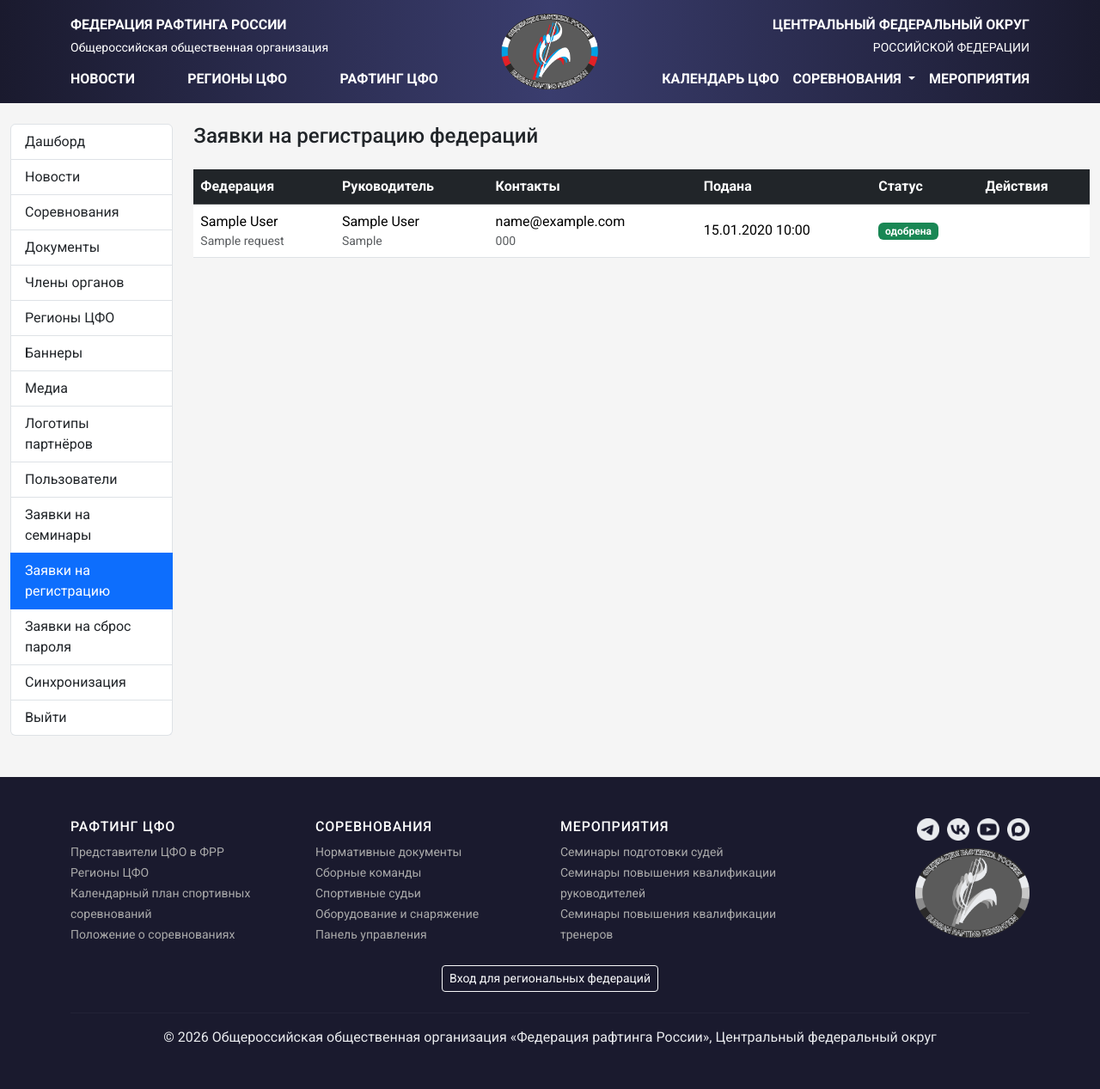
After one commit to rusrafting50-dev/RAFTING_CFO-CODEX, a Flask app: page /admin/federation-requests in a window 1280 px wide. The commit adds this page. Shown: the whole page at 86% size. Run offline with Flask 3, Linux system fonts and the light colour scheme; a user stored in the database is signed in; tables that the repository leaves empty hold one stand-in row (values such as "Sample post").

Commit message:
Вход и регистрация региональных федераций с модерацией в админке
Кнопка «Вход для региональных федераций» внизу футера ведёт на страницу
входа (/admin/login), на которой теперь есть «Забыли пароль?» и
«Зарегистрироваться».

Регистрация — анкета федерации (полное/краткое наименование, ФИО и
контакты руководителя, email как логин, пароль) — уходит заявкой на
модерацию, а не создаёт вход сразу: в панели управления новый раздел
«Заявки на регистрацию», где admin одобряет (создаётся пользователь
role=region_rep с паролем, который ввёл заявитель) или отклоняет.

«Забыли пароль?» аналогично — заявка попадает в «Заявки на сброс
пароля», admin вручную назначает новый пароль через существующее
редактирование пользователя.

Реальной отправки писем нет (SMTP в проекте не настроен) — оба сценария
работают через ручную проверку в админке.

```diff
--- a/routes/admin.py
+++ b/routes/admin.py
@@ -14,8 +14,9 @@ from werkzeug.utils import secure_filename
 
 from models import (
     Athlete, Banner, Competition, CompetitionDocument, Document, Event, FederationMember,
-    MediaAlbum, MediaAlbumPhoto, MediaVideo, News, NewsCategory, NewsImage, NewsLevel,
-    PartnerLogo, Referee, RegionalFederation, SeminarApplicationSubmission, SyncLog, User, db,
+    FederationRegistrationRequest, MediaAlbum, MediaAlbumPhoto, MediaVideo, News, NewsCategory,
+    NewsImage, NewsLevel, PartnerLogo, PasswordResetRequest, Referee, RegionalFederation,
+    SeminarApplicationSubmission, SyncLog, User, db,
 )
 from sync_to_referee import отправить_заявку, обновить_заявку
 
@@ -194,6 +195,74 @@ def logout():
     logout_user()
     flash('Вы вышли из системы.', 'success')
     return redirect(url_for('admin.login'))
+
+
+@bp.route('/register', methods=['GET', 'POST'])
+def register():
+    if current_user.is_authenticated:
+        return redirect(url_for('admin.dashboard'))
+
+    if request.method == 'POST':
+        full_name = request.form.get('full_name', '').strip()
+        short_name = request.form.get('short_name', '').strip()
+        leader_full_name = request.form.get('leader_full_name', '').strip()
+        leader_position = request.form.get('leader_position', '').strip()
+        phone = request.form.get('phone', '').strip()
+        email = request.form.get('email', '').strip().lower()
+        password = request.form.get('password', '')
+        password2 = request.form.get('password2', '')
+
+        if not full_name or not leader_full_name or not email or not password:
+            flash('Заполните все обязательные поля.', 'error')
+            return render_template('admin/register.html', form=request.form)
+
+        if password != password2:
+            flash('Пароли не совпадают.', 'error')
+            return render_template('admin/register.html', form=request.form)
+
+        if User.query.filter_by(username=email).first():
+            flash('Пользователь с таким email уже зарегистрирован.', 'error')
+            return render_template('admin/register.html', form=request.form)
+
+        if FederationRegistrationRequest.query.filter_by(email=email, status='pending').first():
+            flash('Заявка с таким email уже подана и ожидает проверки.', 'error')
+            return render_template('admin/register.html', form=request.form)
+
+        db.session.add(FederationRegistrationRequest(
+            full_name=full_name,
+            short_name=short_name or None,
+            leader_full_name=leader_full_name,
+            leader_position=leader_position or None,
+            phone=phone or None,
+            email=email,
+            password_hash=generate_password_hash(password),
+        ))
+        db.session.commit()
+
+        flash('Заявка отправлена. После проверки данных на почту придёт пароль для входа на сайт.', 'success')
+        return redirect(url_for('admin.login'))
+
+    return render_template('admin/register.html', form=None)
+
+
+@bp.route('/forgot-password', methods=['GET', 'POST'])
+def forgot_password():
+    if current_user.is_authenticated:
+        return redirect(url_for('admin.dashboard'))
+
+    if request.method == 'POST':
+        username_or_email = request.form.get('username_or_email', '').strip()
+        if not username_or_email:
+            flash('Укажите логин или email.', 'error')
+            return render_template('admin/forgot_password.html')
+
+        db.session.add(PasswordResetRequest(username_or_email=username_or_email))
+        db.session.commit()
+
+        flash('Заявка принята. Администратор свяжется с вами и сообщит новый пароль.', 'success')
+        return redirect(url_for('admin.login'))
+
+    return render_template('admin/forgot_password.html')
 
 
 # ---------- Дашборд ----------
@@ -1327,3 +1396,88 @@ def seminar_application_send(submission_id):
 
     flash(message, 'success' if success else 'danger')
     return redirect(url_for('admin.seminar_applications_list'))
+
+
+# ---------- Заявки на регистрацию федераций ----------
+
+@bp.route('/federation-requests')
+@roles_required('admin')
+def federation_requests_list():
+    requests_ = (
+        FederationRegistrationRequest.query
+        .order_by(FederationRegistrationRequest.created_at.desc())
+        .all()
+    )
+    return render_template(
+        'admin/federation_requests_list.html', active='federation_requests', requests=requests_,
+    )
+
+
+@bp.route('/federation-requests/<int:request_id>/approve', methods=['POST'])
+@roles_required('admin')
+def federation_request_approve(request_id):
+    req = FederationRegistrationRequest.query.get_or_404(request_id)
+    if req.status != 'pending':
+        flash('Заявка уже обработана.', 'error')
+        return redirect(url_for('admin.federation_requests_list'))
+
+    if User.query.filter_by(username=req.email).first():
+        flash('Пользователь с таким email уже существует — заявка не может быть одобрена повторно.', 'error')
+        return redirect(url_for('admin.federation_requests_list'))
+
+    user = User(
+        username=req.email,
+        password_hash=req.password_hash,
+        role='region_rep',
+        region=req.full_name,
+        is_active=True,
+    )
+    db.session.add(user)
+    req.status = 'approved'
+    req.reviewed_at = datetime.utcnow()
+    db.session.commit()
+
+    flash(f'Заявка одобрена, создан вход для {req.email}.', 'success')
+    return redirect(url_for('admin.federation_requests_list'))
+
+
+@bp.route('/federation-requests/<int:request_id>/reject', methods=['POST'])
+@roles_required('admin')
+def federation_request_reject(request_id):
+    req = FederationRegistrationRequest.query.get_or_404(request_id)
+    if req.status != 'pending':
+        flash('Заявка уже обработана.', 'error')
+        return redirect(url_for('admin.federation_requests_list'))
+
+    req.status = 'rejected'
+    req.reviewed_at = datetime.utcnow()
+    db.session.commit()
+
+    flash('Заявка отклонена.', 'success')
+    return redirect(url_for('admin.federation_requests_list'))
+
+
+# ---------- Заявки на сброс пароля ----------
+
+@bp.route('/password-reset-requests')
+@roles_required('admin')
+def password_reset_requests_list():
+    requests_ = (
+        PasswordResetRequest.query
+        .order_by(PasswordResetRequest.created_at.desc())
+        .all()
+    )
+    return render_template(
+        'admin/password_reset_requests_list.html', active='password_reset_requests', requests=requests_,
+    )
+
+
+@bp.route('/password-reset-requests/<int:request_id>/resolve', methods=['POST'])
+@roles_required('admin')
+def password_reset_request_resolve(request_id):
+    req = PasswordResetRequest.query.get_or_404(request_id)
+    req.status = 'resolved'
+    req.resolved_at = datetime.utcnow()
+    db.session.commit()
+    flash('Заявка отмечена как обработанная.', 'success')
+    return redirect(url_for('admin.password_reset_requests_list'))
--- a/templates/admin/base_admin.html
+++ b/templates/admin/base_admin.html
@@ -44,6 +44,10 @@
                            href="{{ url_for('admin.users_list') }}">Пользователи</a>
                         <a class="list-group-item list-group-item-action {{ 'active' if active == 'seminar_applications' }}"
                            href="{{ url_for('admin.seminar_applications_list') }}">Заявки на семинары</a>
+                        <a class="list-group-item list-group-item-action {{ 'active' if active == 'federation_requests' }}"
+                           href="{{ url_for('admin.federation_requests_list') }}">Заявки на регистрацию</a>
+                        <a class="list-group-item list-group-item-action {{ 'active' if active == 'password_reset_requests' }}"
+                           href="{{ url_for('admin.password_reset_requests_list') }}">Заявки на сброс пароля</a>
                     {% endif %}
                     {% if current_user.can_access('sync') %}
                         <a class="list-group-item list-group-item-action {{ 'active' if active == 'sync' }}"
--- /dev/null
+++ b/templates/admin/federation_requests_list.html
@@ -0,0 +1,66 @@
+{% extends "admin/base_admin.html" %}
+{% set active = 'federation_requests' %}
+
+{% block title %}Заявки на регистрацию федераций — Панель администратора{% endblock %}
+
+{% block admin_content %}
+    <h1 class="h4 mb-4">Заявки на регистрацию федераций</h1>
+
+    {% if not requests %}
+        <p class="text-muted">Заявок пока нет.</p>
+    {% else %}
+        <div class="table-responsive">
+            <table class="table table-zebra align-middle">
+                <thead>
+                    <tr class="table-dark">
+                        <th>Федерация</th>
+                        <th>Руководитель</th>
+                        <th>Контакты</th>
+                        <th>Подана</th>
+                        <th>Статус</th>
+                        <th>Действия</th>
+                    </tr>
+                </thead>
+                <tbody>
+                    {% for req in requests %}
+                        <tr>
+                            <td>
+                                {{ req.full_name }}
+                                {% if req.short_name %}<div class="text-muted small">{{ req.short_name }}</div>{% endif %}
+                            </td>
+                            <td>
+                                {{ req.leader_full_name }}
+                                {% if req.leader_position %}<div class="text-muted small">{{ req.leader_position }}</div>{% endif %}
+                            </td>
+                            <td>
+                                <div>{{ req.email }}</div>
+                                {% if req.phone %}<div class="text-muted small">{{ req.phone }}</div>{% endif %}
+                            </td>
+                            <td class="text-nowrap">{{ req.created_at.strftime('%d.%m.%Y %H:%M') }}</td>
+                            <td>
+                                {% if req.status == 'pending' %}
+                                    <span class="badge bg-secondary">на проверке</span>
+                                {% elif req.status == 'approved' %}
+                                    <span class="badge bg-success">одобрена</span>
+                                {% else %}
+                                    <span class="badge bg-danger">отклонена</span>
+                                {% endif %}
+                            </td>
+                            <td class="text-nowrap">
+                                {% if req.status == 'pending' %}
+                                    <form method="post" action="{{ url_for('admin.federation_request_approve', request_id=req.id) }}" class="d-inline">
+                                        <button type="submit" class="btn btn-sm btn-success">Одобрить</button>
+                                    </form>
+                                    <form method="post" action="{{ url_for('admin.federation_request_reject', request_id=req.id) }}" class="d-inline"
+                                          onsubmit="return confirm('Отклонить заявку?');">
+                                        <button type="submit" class="btn btn-sm btn-outline-danger">Отклонить</button>
+                                    </form>
+                                {% endif %}
+                            </td>
+                        </tr>
+                    {% endfor %}
+                </tbody>
+            </table>
+        </div>
+    {% endif %}
+{% endblock %}
--- a/templates/admin/login.html
+++ b/templates/admin/login.html
@@ -17,6 +17,10 @@
                         <input type="password" class="form-control" id="password" name="password" required>
                     </div>
                     <button type="submit" class="btn btn-primary w-100">Войти</button>
+                    <div class="d-flex justify-content-between mt-3 small">
+                        <a href="{{ url_for('admin.forgot_password') }}">Забыли пароль?</a>
+                        <a href="{{ url_for('admin.register') }}">Зарегистрироваться</a>
+                    </div>
                 </form>
             </div>
         </div>
--- a/templates/base.html
+++ b/templates/base.html
@@ -144,6 +144,9 @@
                 <img class="footer-logo" src="{{ url_for('static', filename='img/ФРР_лого_серый.png') }}" alt="Федерация рафтинга России">
             </div>
         </div>
+        <div class="text-center mt-2 mb-4">
+            <a href="{{ url_for('admin.login') }}" class="btn btn-outline-light btn-sm">Вход для региональных федераций</a>
+        </div>
         <hr>
         <p class="mb-0 text-center">&copy; {{ now.year }} Общероссийская общественная организация «Федерация рафтинга России», Центральный федеральный округ</p>
     </div>
```
Also changed, not shown: models.py (+33 -0 lines), templates/admin/forgot_password.html (added, +22 -0 lines), templates/admin/password_reset_requests_list.html (added, +49 -0 lines), templates/admin/register.html (added, +62 -0 lines).
